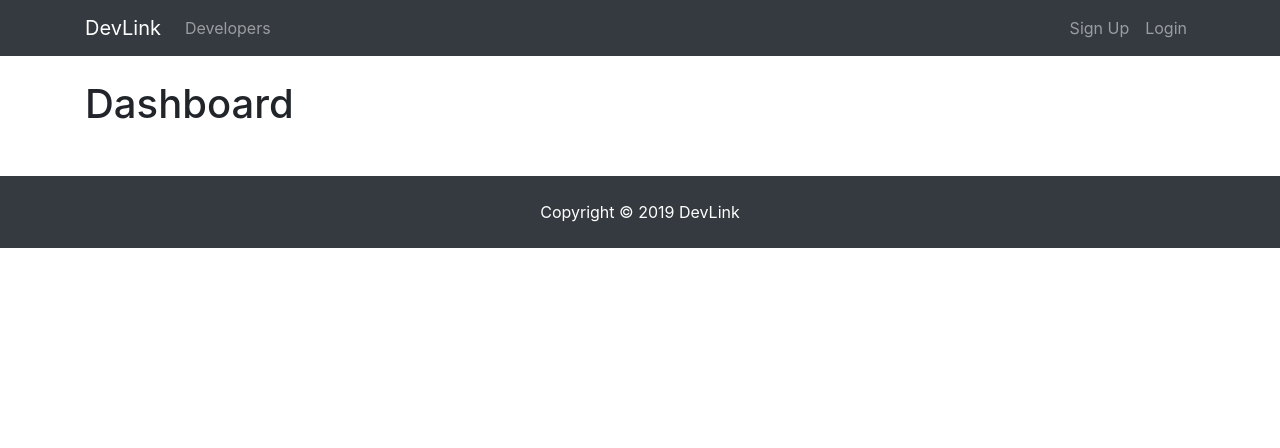
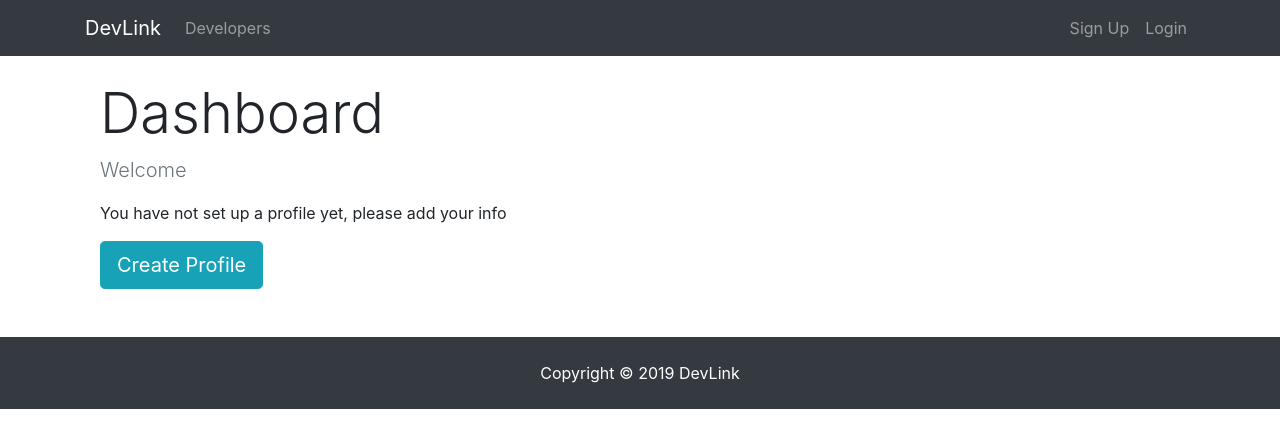
Before and after one commit to AnthonyBuncio/devlink, a React (Create React App) app in the folder client/: page /dashboard in a window 1280 px wide. Shown: the top 448 px of the page. Built offline with nearby package versions, Linux system fonts and the light colour scheme; no server answers.

Commit message:
dashboard content

```diff
--- a/client/src/actions/profileActions.js
+++ b/client/src/actions/profileActions.js
@@ -1,6 +1,6 @@
 import axios from 'axios';
 
-import {GET_PROFILE, PROFILE_LOADING, GET_ERRORS, CLEAR_CURRENT_PROFILE} from './types';
+import {GET_PROFILE, PROFILE_LOADING, CLEAR_CURRENT_PROFILE} from './types';
 
 // Get current profile
 export const getCurrentProfile = () => dispatch => {
--- /dev/null
+++ b/client/src/components/common/Spinner.js
@@ -0,0 +1,14 @@
+import React from 'react';
+import spinner from './spinner.gif';
+
+export default () => {
+    return (
+      <div>
+        <img
+          src={spinner}
+          alt="Loading..."
+          style={{width: '200px', margin: 'auto', display: 'block'}}
+        />
+      </div>
+    )
+}
--- a/client/src/components/dashboard/Dashboard.js
+++ b/client/src/components/dashboard/Dashboard.js
@@ -1,6 +1,8 @@
 import React, { Component } from 'react';
+import {Link} from 'react-router-dom'
 import PropTypes from 'prop-types';
 import {connect} from 'react-redux';
+import Spinner from '../common/Spinner'
 
 import {getCurrentProfile} from '../../actions/profileActions'
 
@@ -10,12 +12,54 @@
   }
 
   render() {
+    const {user} = this.props.auth;
+    const {profile, loading} = this.props.profile;
+
+    let dashboardContent;
+
+    if(profile === null || loading) {
+      dashboardContent = <Spinner />
+    } else {
+      // Check if user has created profile
+      if(Object.keys(profile).length > 0) {
+        dashboardContent = <h4>Display Profile</h4>
+      } else {
+        dashboardContent = (
+          <div>
+            <p className="lead text-muted">Welcome {user.name}</p>
+            <p>You have not set up a profile yet, please add your info</p>
+            <Link to='/create-profile' className="btn btn-lg btn-info">
+              Create Profile
+            </Link>
+          </div>
+        );
+      }
+    }
+
     return (
-      <div>
-        <h1>Dashboard</h1>
+      <div className="dashboard">
+        <div className="container">
+          <div className="row">
+            <div className="col-md-12">
+              <h1 className="display-4">Dashboard</h1>
+              {dashboardContent}
+            </div>
+          </div>
+        </div>
       </div>
     )
   }
 }
 
-export default connect(null, {getCurrentProfile})(Dashboard);
+Dashboard.propTypes = {
+  getCurrentProfile: PropTypes.func.isRequired,
+  auth: PropTypes.object.isRequired,
+  profile: PropTypes.object.isRequired
+}
+
+const mapStateToProps = state => ({
+  profile: state.profile,
+  auth: state.auth
+})
+
+export default connect(mapStateToProps, {getCurrentProfile})(Dashboard);
```
Also changed, not shown: client/src/components/common/spinner.gif (added).
